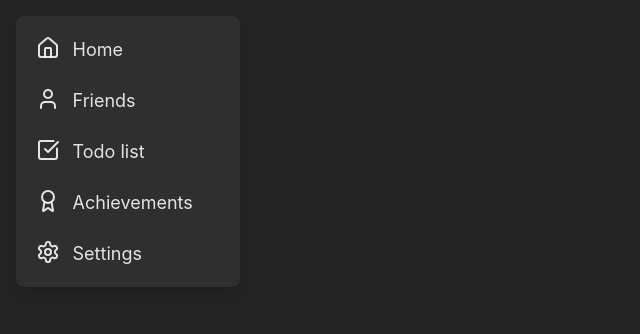
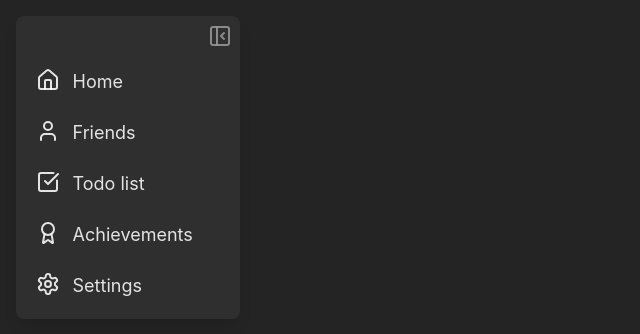
Before and after one commit to Inna-B10/animated-sidebar, a React (Vite) app: page / in a window 1280 px wide. Shown: the top 334 px of the page, without its empty margins (0-640 px from the left). Built offline with nearby package versions, Linux system fonts and the light colour scheme.

Commit message:
added visual toggle button

```diff
--- a/src/Sidebar.module.scss
+++ b/src/Sidebar.module.scss
@@ -1,14 +1,23 @@
 .sidebar {
 	@apply fixed left-4 top-4 rounded-lg bg-white/5 w-56 py-2 shadow-lg whitespace-nowrap overflow-hidden;
-}
 
-.menu {
-	> a {
-		@apply grid gap-3 py-3 px-5 transition-colors duration-300 ease-in-out;
-		grid-template-columns: 1fr 6fr;
+	.menu {
+		@apply pt-8;
+		> a {
+			@apply grid gap-3 py-3 px-5 transition-colors duration-300 ease-in-out;
+			grid-template-columns: 1fr 6fr;
+
+			&:hover {
+				@apply bg-white/10 text-orange-300 transition-colors duration-300 ease-in-out;
+			}
+		}
+	}
+
+	.toggle {
+		@apply absolute top-0 right-0 flex w-10 h-10 items-center justify-center cursor-pointer opacity-50;
 
 		&:hover {
-			@apply bg-white/10 text-orange-300 transition-colors duration-300 ease-in-out;
+			@apply opacity-70 text-orange-300;
 		}
 	}
 }
--- a/src/Sidebar.tsx
+++ b/src/Sidebar.tsx
@@ -1,9 +1,19 @@
+import { PanelLeftClose, PanelLeftOpen } from 'lucide-react'
+import { useState } from 'react'
 import Menu from './menu/Menu'
 import styles from './Sidebar.module.scss'
 
 export default function Sidebar() {
+	const [isCollapsed, setIsCollapsed] = useState(false)
+
+	const toggleSidebar = () => {
+		setIsCollapsed(!isCollapsed)
+	}
 	return (
 		<aside className={styles.sidebar}>
+			<button className={styles.toggle} onClick={toggleSidebar}>
+				{isCollapsed ? <PanelLeftOpen /> : <PanelLeftClose />}
+			</button>
 			<Menu />
 		</aside>
 	)
```
